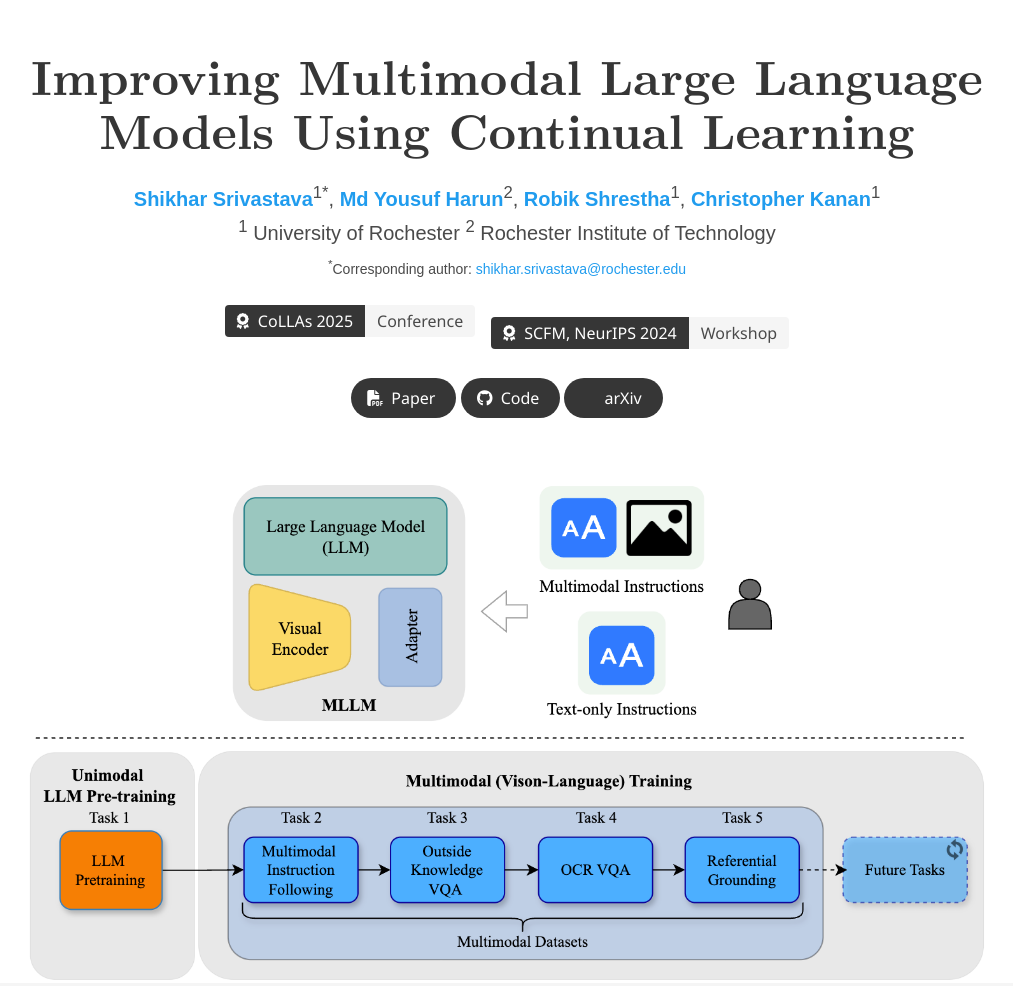
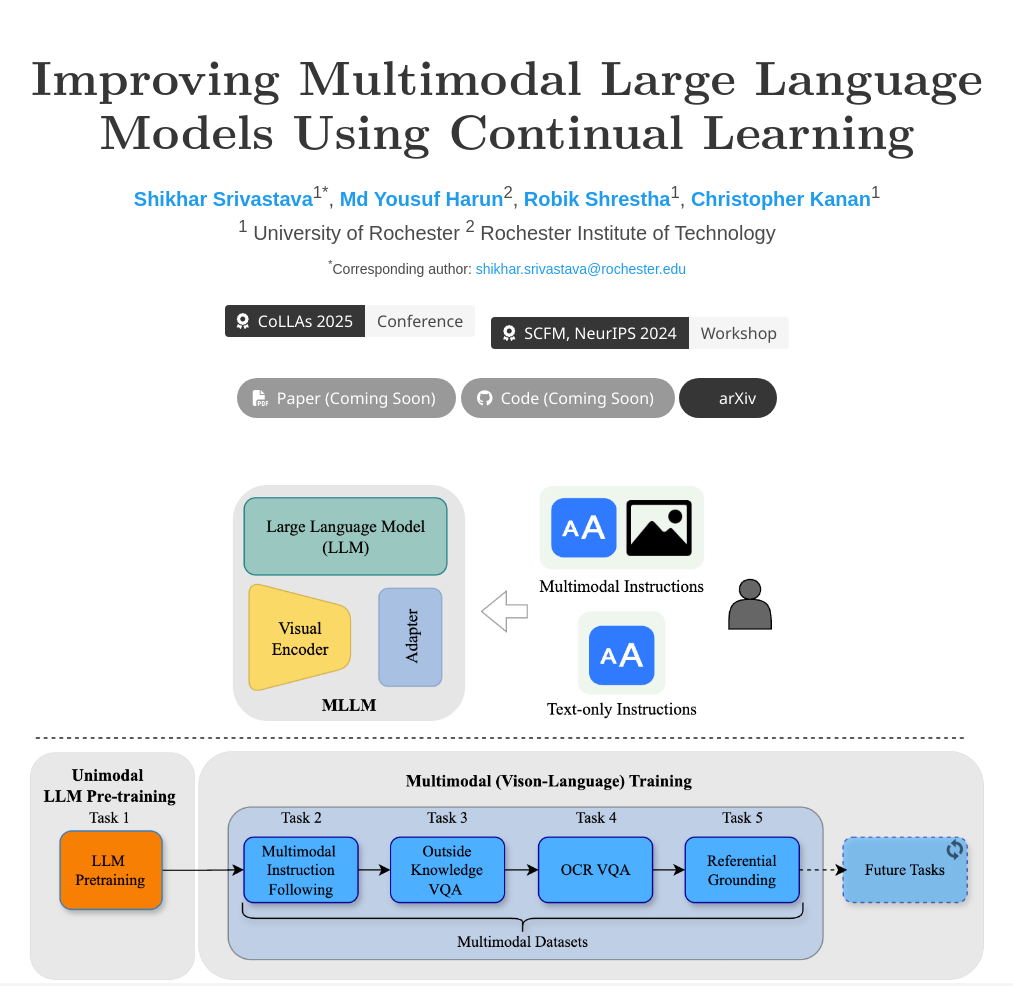
Before and after one commit to shikhar-srivastava/cl-for-improving-mllms, a plain HTML site: page index.html in a window 1280 px wide. Shown: the top 986 px of the page, without its empty margins (133-1146 px from the left). Drawn offline with nearby package versions, Linux system fonts and the light colour scheme; some icons are missing; a web font is replaced by a local one.

Commit message:
updated links

```diff
--- a/index.html
+++ b/index.html
@@ -104,19 +104,19 @@
                       <div class="column has-text-centered">
               <div class="publication-links">
                 <span class="link-block">
-                <a href="https://arxiv.org/pdf/2402.16829" target="_blank" class="external-link button is-normal is-rounded is-dark">
+                  <a href="#" class="external-link button is-normal is-rounded is-dark" style="opacity: 0.5; pointer-events: none;">
                     <span class="icon"><i class="fas fa-file-pdf"></i></span>
-                  <span>Paper</span>
+                    <span>Paper (Coming Soon)</span>
                   </a>
                 </span>
                 <span class="link-block">
-                <a href="https://github.com/cvcontinuity/linguistic_erasure" target="_blank" class="external-link button is-normal is-rounded is-dark">
+                  <a href="#" class="external-link button is-normal is-rounded is-dark" style="opacity: 0.5; pointer-events: none;">
                     <span class="icon"><i class="fab fa-github"></i></span>
-                  <span>Code</span>
+                    <span>Code (Coming Soon)</span>
                   </a>
                 </span>
                 <span class="link-block">
-                <a href="https://arxiv.org/abs/2402.16829" target="_blank" class="external-link button is-normal is-rounded is-dark">
+                  <a href="https://arxiv.org/abs/2410.19925" target="_blank" class="external-link button is-normal is-rounded is-dark">
                     <span class="icon"><i class="ai ai-arxiv"></i></span>
                     <span>arXiv</span>
                   </a>
```
Lines whose indentation alone changed are shown as unchanged.
